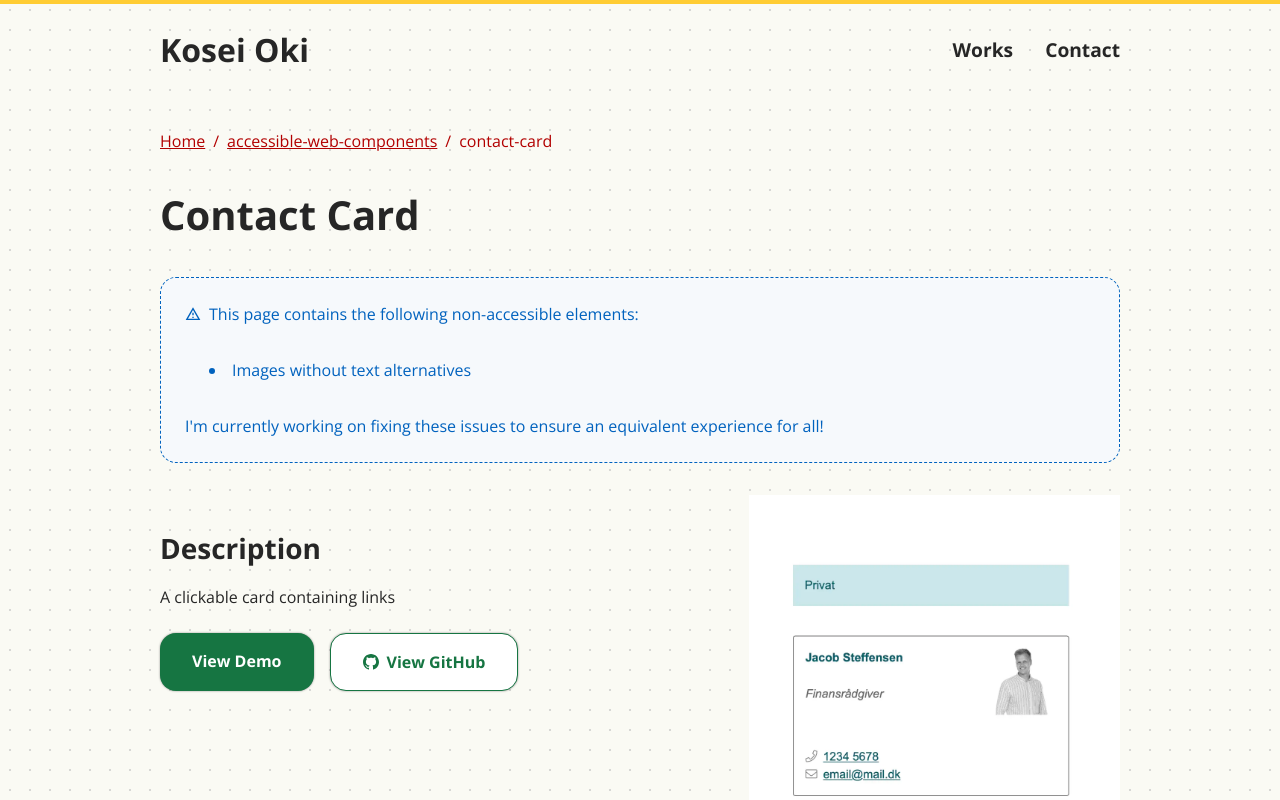
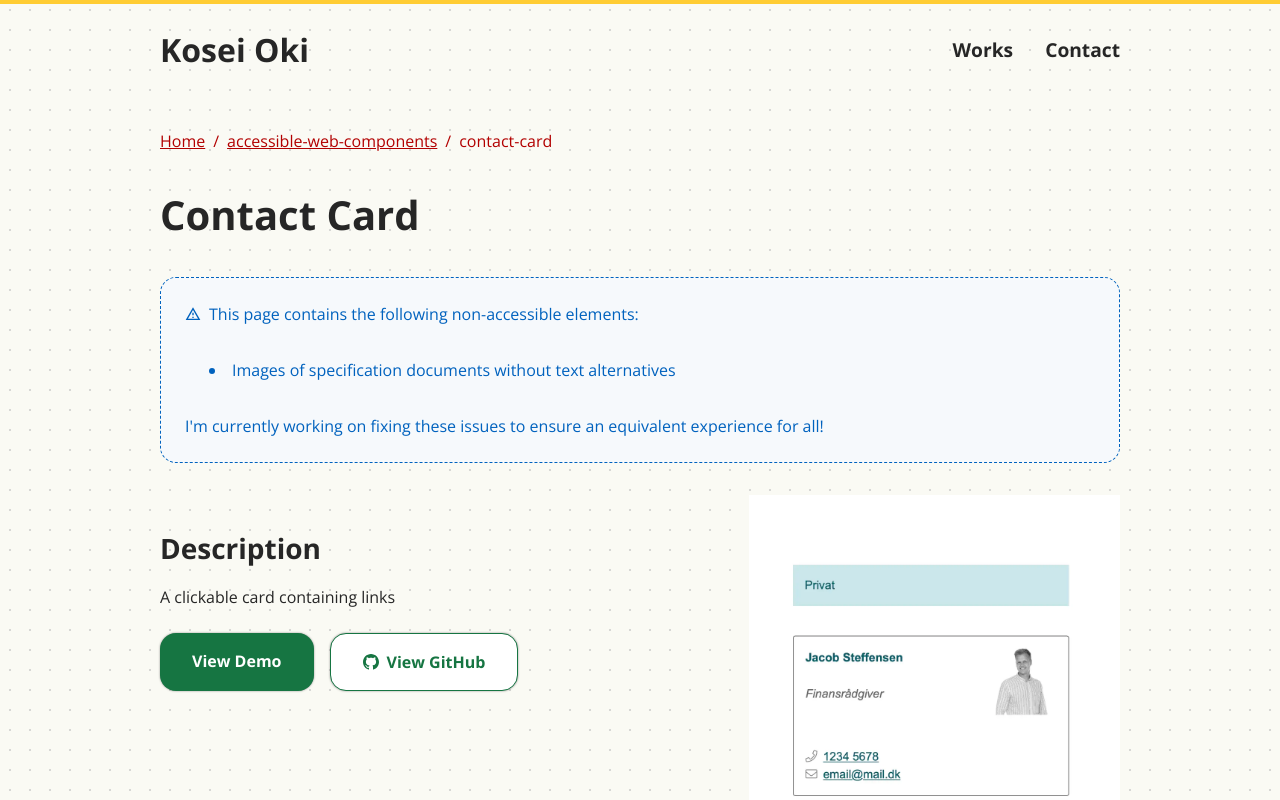
Before and after one commit to Koseioki/koseioki, a React (Vite) app: page /accessible-web-components/contact-card in a window 1280 px wide. Shown: the top 800 px of the page. Built offline with nearby package versions, Linux system fonts and the light colour scheme.

Commit message:
warning 2

```diff
--- a/src/ComponentDetail.jsx
+++ b/src/ComponentDetail.jsx
@@ -31,7 +31,7 @@ function ComponentDetail() {
         <h1 ref={headingRef} tabIndex="-1" className="headings">{component.title}</h1>
 
         <WarningSection>
-          <li>Images without text alternatives</li>
+          <li>Images of specification documents without text alternatives</li>
         </WarningSection>
         <div className="detail-header">
           <div>
```
